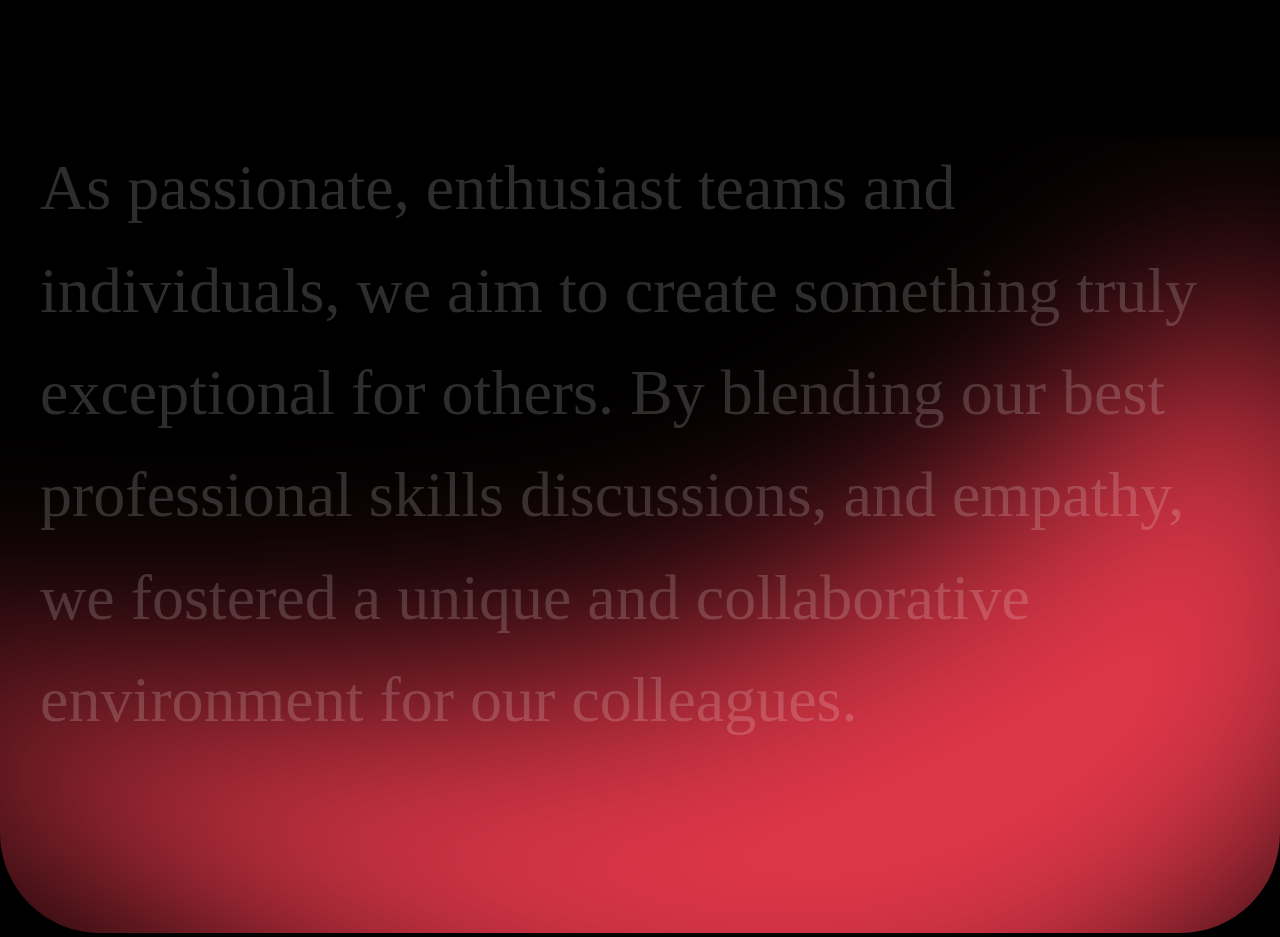
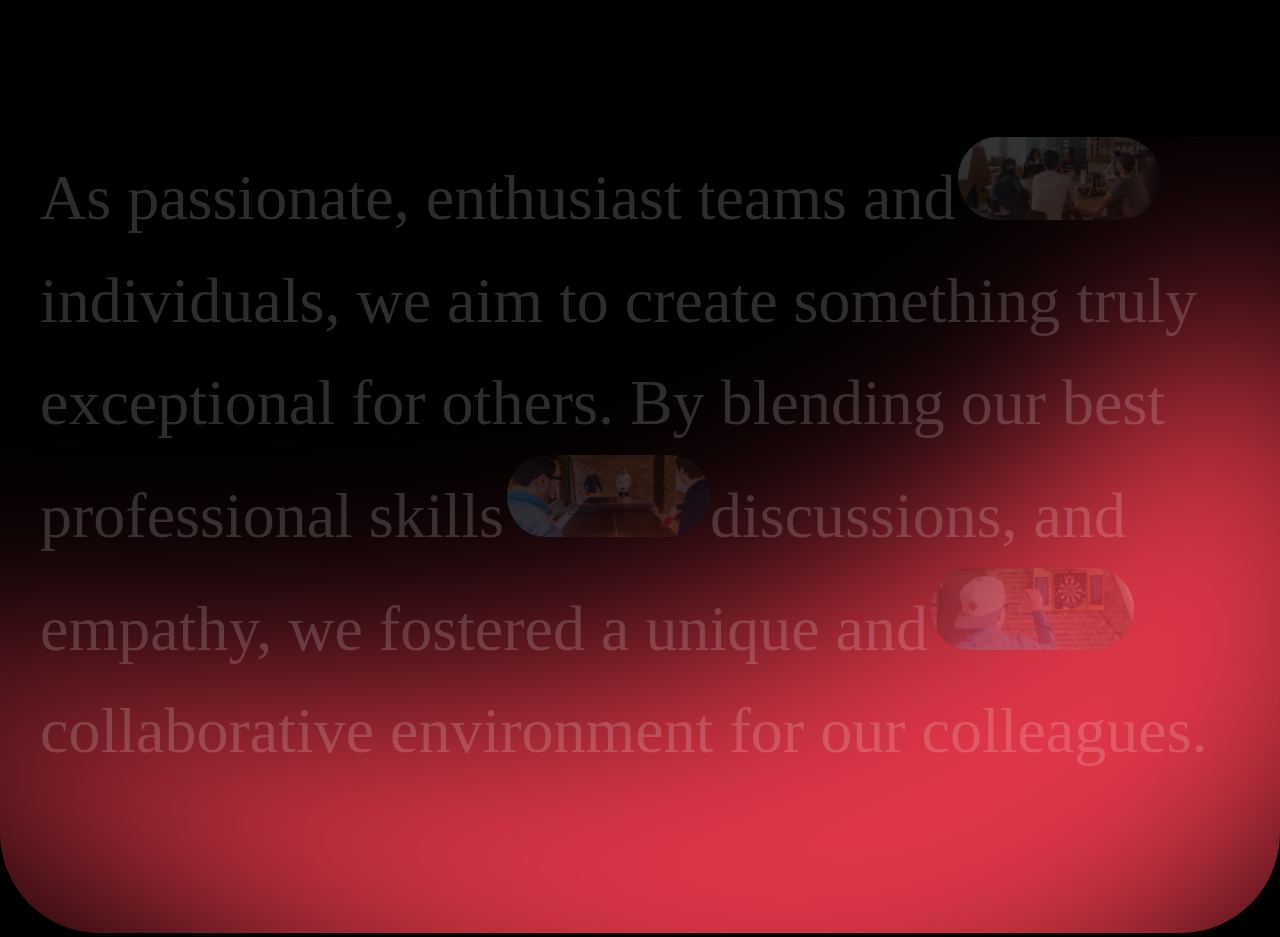
Before and after one commit to Kacperkg/stormideas, a React (Vite) app: page / in a window 1280 px wide. Shown: the part 6680-7617 px from the top of the page. Built offline with nearby package versions, Linux system fonts and the light colour scheme.

Commit message:
deployment

```diff
--- a/package.json
+++ b/package.json
@@ -1,9 +1,12 @@
 {
   "name": "stormideas",
   "private": true,
+  "homepage": "https://Kacperkg.github.io/stormideas",
   "version": "0.0.0",
   "type": "module",
   "scripts": {
+    "predeploy": "npm run build",
+    "deploy": "gh-pages -d build",
     "dev": "vite",
     "build": "vite build",
     "lint": "eslint . --ext js,jsx --report-unused-disable-directives --max-warnings 0",
@@ -23,6 +26,7 @@
     "eslint-plugin-react": "^7.34.1",
     "eslint-plugin-react-hooks": "^4.6.0",
     "eslint-plugin-react-refresh": "^0.4.6",
+    "gh-pages": "^6.1.1",
     "vite": "^5.2.0"
   }
 }
--- a/src/About.jsx
+++ b/src/About.jsx
@@ -13,10 +13,13 @@ export default function About() {
         <div className={Styles.about} style={{ marginLeft: scrollAmount * 0 }}>
             <div className={Styles.about__container}>
                 <p>
-                    As passionate, enthusiast teams and individuals, we aim to
-                    create something truly exceptional for others. By blending
-                    our best professional skills discussions, and empathy, we
-                    fostered a unique and collaborative environment for our
+                    As passionate, enthusiast teams and
+                    <img src={layer1}></img>
+                    individuals, we aim to create something truly exceptional
+                    for others. By blending our best professional skills
+                    <img src={layer2}></img>
+                    discussions, and empathy, we fostered a unique and
+                    <img src={layer3}></img>collaborative environment for our
                     colleagues.
                 </p>
             </div>
--- a/src/about.module.css
+++ b/src/about.module.css
@@ -30,20 +30,41 @@
     font-style: normal;
     font-weight: 400;
     line-height: 160%;
-}
 
-.row {
-    display: flex;
-    align-items: center;
+    animation: fade-in forwards;
+    animation-timeline: view();
+    animation-range: 200px;
 }
 
 .about__container img {
-    border-radius: 100px;
-    display: inline-flex;
-    height: 80px;
+    aspect-ratio: 2.5/1;
+    height: auto;
+    width: clamp(24px, 20vw, 206px);
+    border-radius: 50px;
     padding-left: 3px;
-    justify-content: flex-end;
-    align-items: center;
-    flex-shrink: 0;
-    padding-inline: 16px;
+    max-width: 206px;
 }
+
+@-webkit-keyframes fade-in {
+    20% {
+        opacity: 0.2;
+    }
+    50% {
+        opacity: 1;
+    }
+    85% {
+        opacity: 1;
+    }
+}
+
+@keyframes fade-in {
+    20% {
+        opacity: 0.2;
+    }
+    50% {
+        opacity: 1;
+    }
+    85% {
+        opacity: 1;
+    }
+}
```
Also changed, not shown: 1 other file (tests, documents, lock files or other folders).
